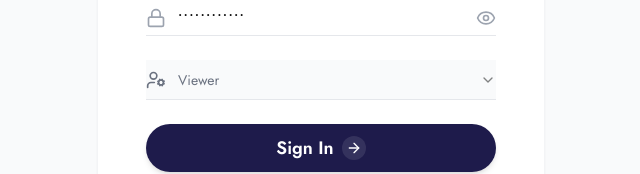
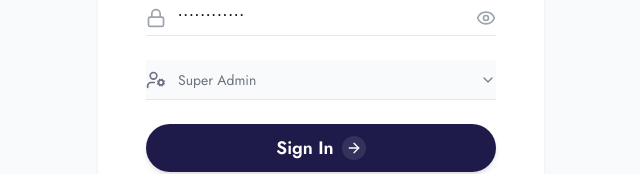
Before and after one commit to aul-developers/SDC-portal, a Next.js app: page / in a window 1280 px wide. Shown: the part 420-594 px from the top of the page, without its empty margins (319-959 px from the left). Built offline with nearby package versions, Linux system fonts and the light colour scheme; no server answers.

Commit message:
update: set default login role to super_admin

```diff
--- a/components/login-form.tsx
+++ b/components/login-form.tsx
@@ -219,7 +219,7 @@ export function LoginForm() {
 
         <div className="space-y-2">
           <Label className="sr-only">Select Role</Label>
-          <Select defaultValue="viewer" name="role">
+          <Select defaultValue="super_admin" name="role">
             <SelectTrigger className="w-full h-10 border-0 border-b border-gray-200 rounded-none shadow-none focus:ring-0 px-0">
               <div className="flex items-center gap-3 text-gray-500">
                 <UserCog className="h-5 w-5" />
```
